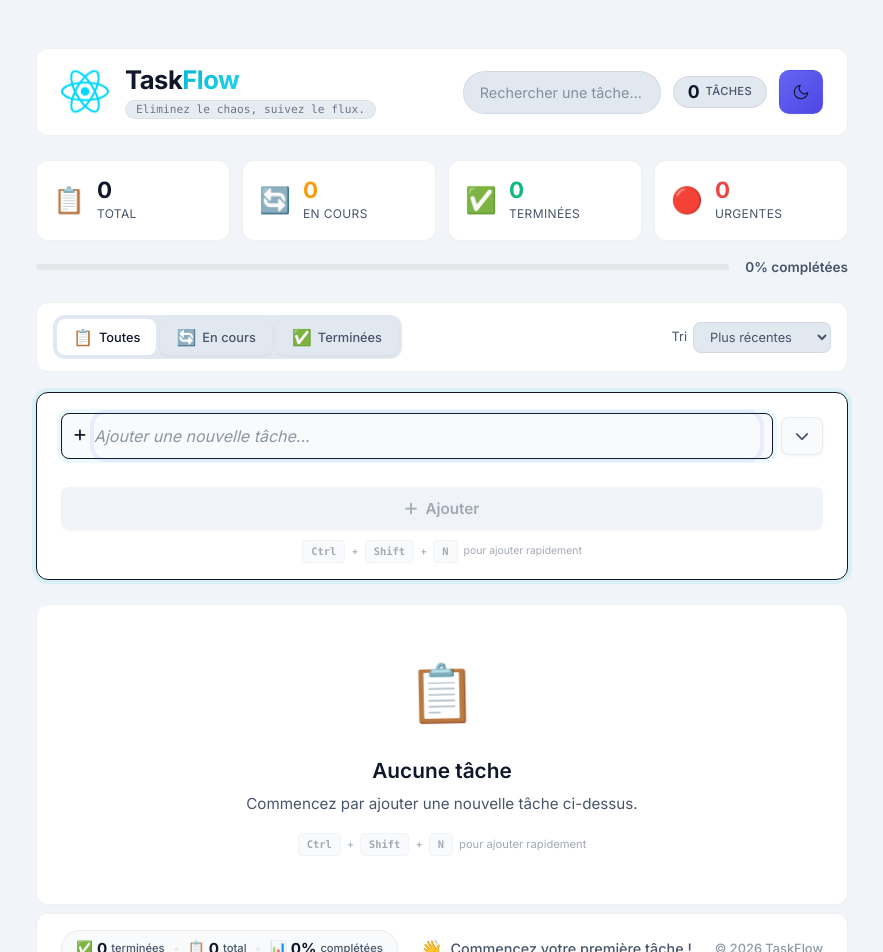
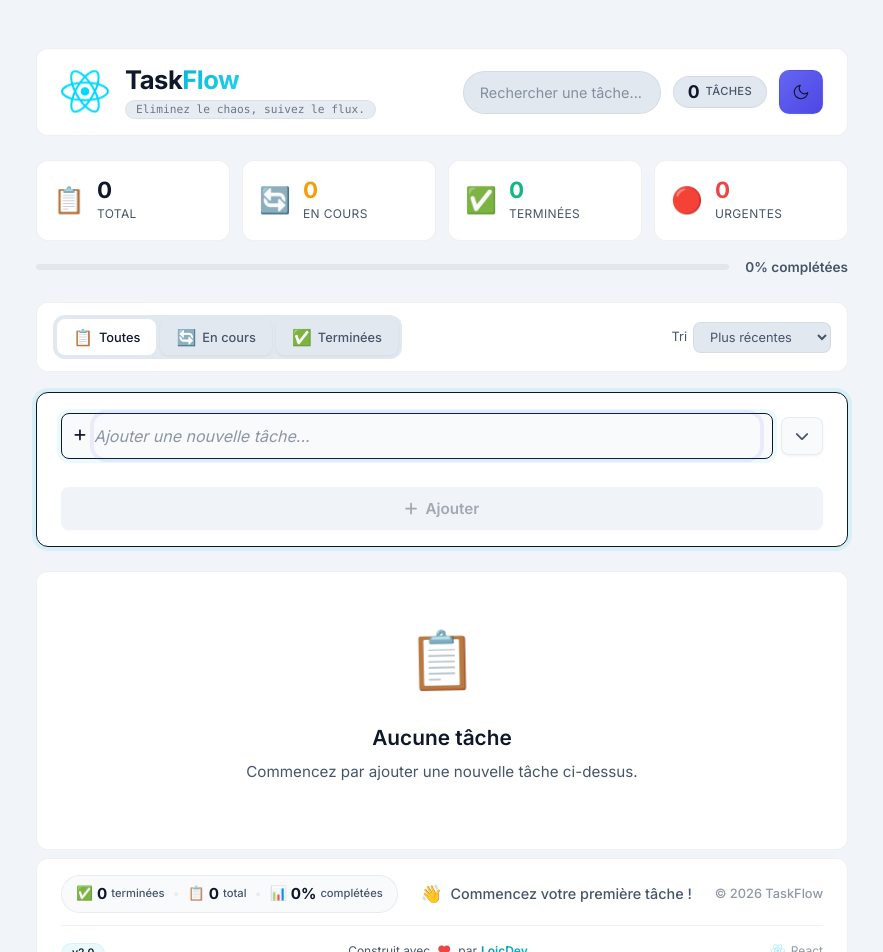
Before and after one commit to possi21-franc/task_flow, a React (Vite) app: page / in a window 1280 px wide. Shown: the top 952 px of the page, without its empty margins (198-1081 px from the left). Built offline with nearby package versions, Linux system fonts and the light colour scheme.

Commit message:
ajout des animations

```diff
--- a/src/components/footer/Footer.jsx
+++ b/src/components/footer/Footer.jsx
@@ -62,7 +62,7 @@ export default function Footer({
           <p className={styles.message}>
             {totalTasks > 0 ? (
               <>
-                <span className={styles.messageIcon}>💪</span>
+                <span className={styles.messageIcon}></span>
                 {getMotivationalMessage()}
               </>
             ) : (
--- a/src/components/taskInput/Taskinput.jsx
+++ b/src/components/taskInput/Taskinput.jsx
@@ -181,12 +181,6 @@ export default function TaskInput({ addTask, isLoading = false }) {
           )}
         </button>
       </form>
-
-      {/* Indicateur de raccourci clavier */}
-      <div className={styles.shortcutHint}>
-        <kbd>Ctrl</kbd> + <kbd>Shift</kbd> + <kbd>N</kbd>
-        <span>pour ajouter rapidement</span>
-      </div>
     </div>
   );
 }
--- a/src/components/taskList/TaskList.jsx
+++ b/src/components/taskList/TaskList.jsx
@@ -53,10 +53,7 @@ export default function TaskList({
         <p className={Styles.emptyDescription}>
           Commencez par ajouter une nouvelle tâche ci-dessus.
         </p>
-        <div className={Styles.emptyHint}>
-          <kbd>Ctrl</kbd> + <kbd>Shift</kbd> + <kbd>N</kbd>
-          <span>pour ajouter rapidement</span>
-        </div>
+
       </div>
     );
   }
```
